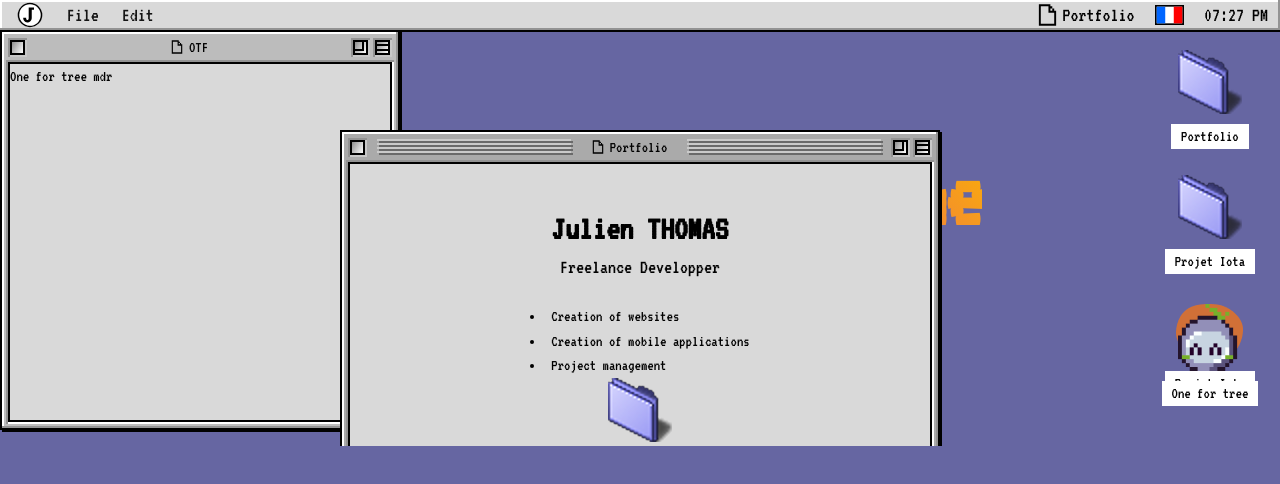
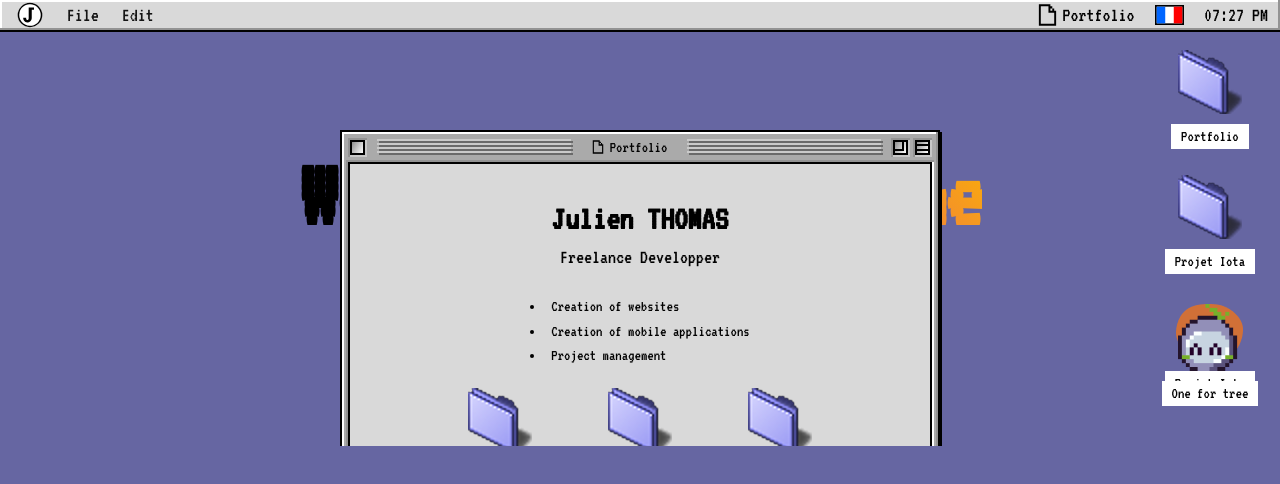
Before and after one commit to juthomas/Portfolio-Mac9.1, a Next.js app: page / in a window 1280 px wide. Shown: the top 484 px of the page. Built offline with nearby package versions, Linux system fonts and the light colour scheme.

Commit message:
[ADD] Shortcuts positions

```diff
--- a/Windows/MainWindow/MainWindow.tsx
+++ b/Windows/MainWindow/MainWindow.tsx
@@ -13,7 +13,12 @@ export default function MainWindow(): JSX.Element {
         <List.Item>Creation of mobile applications</List.Item>
         <List.Item>Project management</List.Item>
       </List>
-      <DraggableShortcut draggable={false} windowId="3" />
+      <Space h="lg" />
+      <Flex>
+        <DraggableShortcut draggable={false} windowId="3" text="My Profile" />
+        <DraggableShortcut draggable={false} windowId="3" text="My Projects" />
+        <DraggableShortcut draggable={false} windowId="3" text="Contact Me" />
+      </Flex>
     </Flex>
   );
 }
--- a/components/WindowsManager/WindowsManager.tsx
+++ b/components/WindowsManager/WindowsManager.tsx
@@ -62,7 +62,7 @@ export default function WindowsManager() {
 
   useEffect(() => {
     const updatedWindowsList = windowsList
-      .filter((elem) => ['1', '2'].includes(elem.id))
+      .filter((elem) => ['1'].includes(elem.id))
       .map((elem) => {
         const tmp = { ...elem };
         if (tmp.coordinates.x === 'center') {
```
